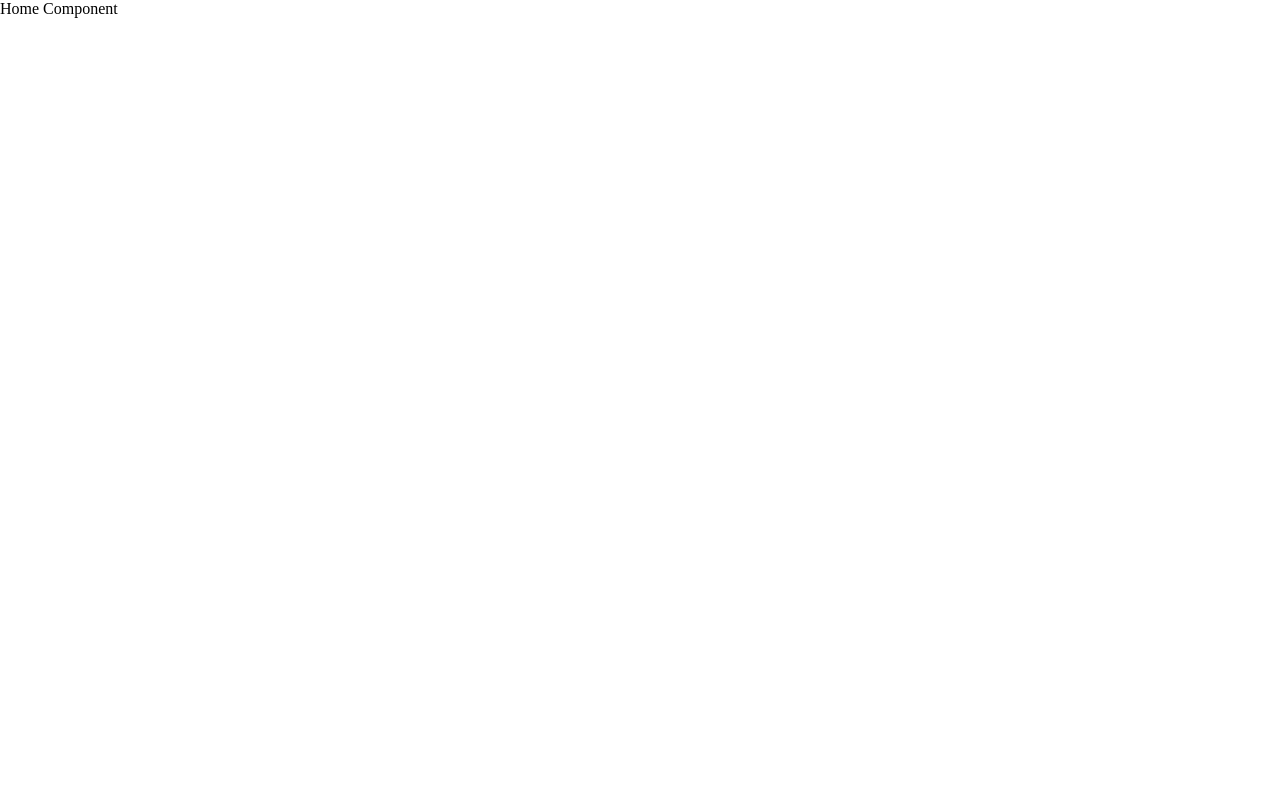
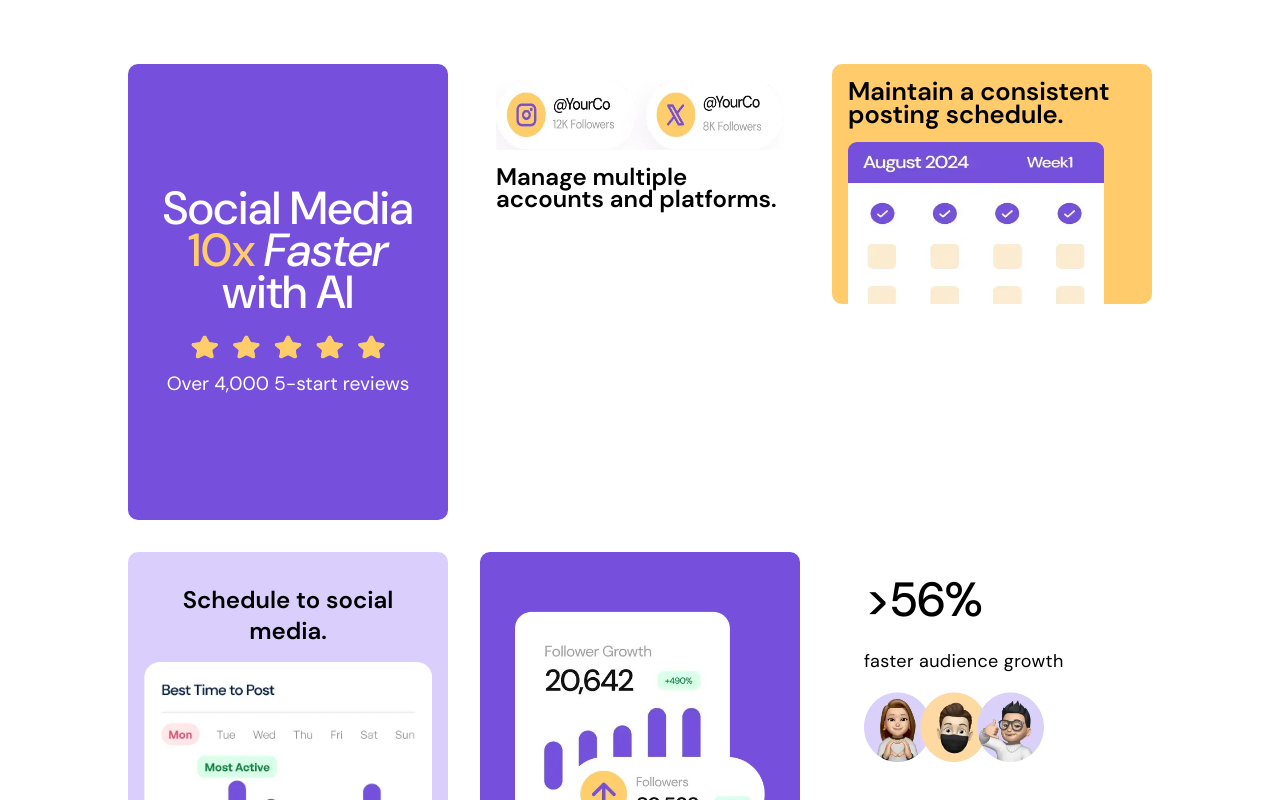
Before and after one commit to f29pereira/bento-grid, a Next.js app: page / in a window 1280 px wide. Shown: the top 800 px of the page. Built offline with nearby package versions, Linux system fonts and the light colour scheme.

Commit message:
Update styling and Add Grid component
- Update page.module.css, Audience.module.css and WriteContent.module.css styling
- Add Grid component and Grid.module.css
- Add Grid component in Page component

```diff
--- a/src/app/components/Audience/Audience.module.css
+++ b/src/app/components/Audience/Audience.module.css
@@ -17,6 +17,6 @@ CSS Module for Audience component
 }
 
 .img {
-  width: 200px;
-  height: 90px;
+  width: 180px;
+  height: 70px;
 }
--- /dev/null
+++ b/src/app/components/Grid/Grid.module.css
@@ -0,0 +1,21 @@
+/*
+CSS Module for Grid component
+*/
+
+.grid {
+  display: grid;
+  grid-template-columns: 1fr;
+  row-gap: 2rem;
+}
+
+@media (min-width: 1000px) {
+  .grid {
+    grid-template-columns: 1fr 1fr 1fr;
+    grid-template-rows: 1fr 1fr 1fr;
+    grid-template-areas:
+      "post socialMedia scheduleSocialMedia"
+      "writeContent schedule manageAccounts"
+      "audience followers";
+    column-gap: 2rem;
+  }
+}
--- /dev/null
+++ b/src/app/components/Grid/Grid.tsx
@@ -0,0 +1,27 @@
+import styles from "./Grid.module.css";
+import SocialMedia from "../SocialMedia/SocialMedia";
+import ManageAccounts from "../ManageAccounts/ManageAccounts";
+import Schedule from "../Schedule/Schedule";
+import SocialMediaSchedule from "../SocialMediaSchedule/SocialMediaSchedule";
+import Followers from "../Followers/Followers";
+import Audience from "../Audience/Audience";
+import Post from "../Post/Post";
+import WriteContent from "../WriteContent/WriteContent";
+
+/**
+ * Renders grid with card components
+ */
+export default function Grid() {
+  return (
+    <div className={styles.grid}>
+      <SocialMedia />
+      <ManageAccounts />
+      <Schedule />
+      <SocialMediaSchedule />
+      <Followers />
+      <Audience />
+      <Post />
+      <WriteContent />
+    </div>
+  );
+}
--- a/src/app/components/WriteContent/WriteContent.module.css
+++ b/src/app/components/WriteContent/WriteContent.module.css
@@ -2,12 +2,13 @@
 CSS Module for WriteContent component
 */
 .card {
-  padding: 1rem;
+  padding: 1.5rem;
 }
 
 .title {
   font-weight: 600;
   font-size: 1.7rem;
+  line-height: 0.9;
   margin-bottom: 1rem;
 }
 
--- a/src/app/page.module.css
+++ b/src/app/page.module.css
@@ -4,3 +4,9 @@ CSS Module for the Home component
 .padding {
   padding: 2rem 1rem;
 }
+
+@media (min-width: 1000px) {
+  .padding {
+    padding: 4rem 8rem;
+  }
+}
--- a/src/app/page.tsx
+++ b/src/app/page.tsx
@@ -1,6 +1,10 @@
-import Image from "next/image";
 import styles from "./page.module.css";
+import Grid from "./components/Grid/Grid";
 
 export default function Home() {
-  return <div>Home Component</div>;
+  return (
+    <main className={styles.padding}>
+      <Grid />
+    </main>
+  );
 }
```
